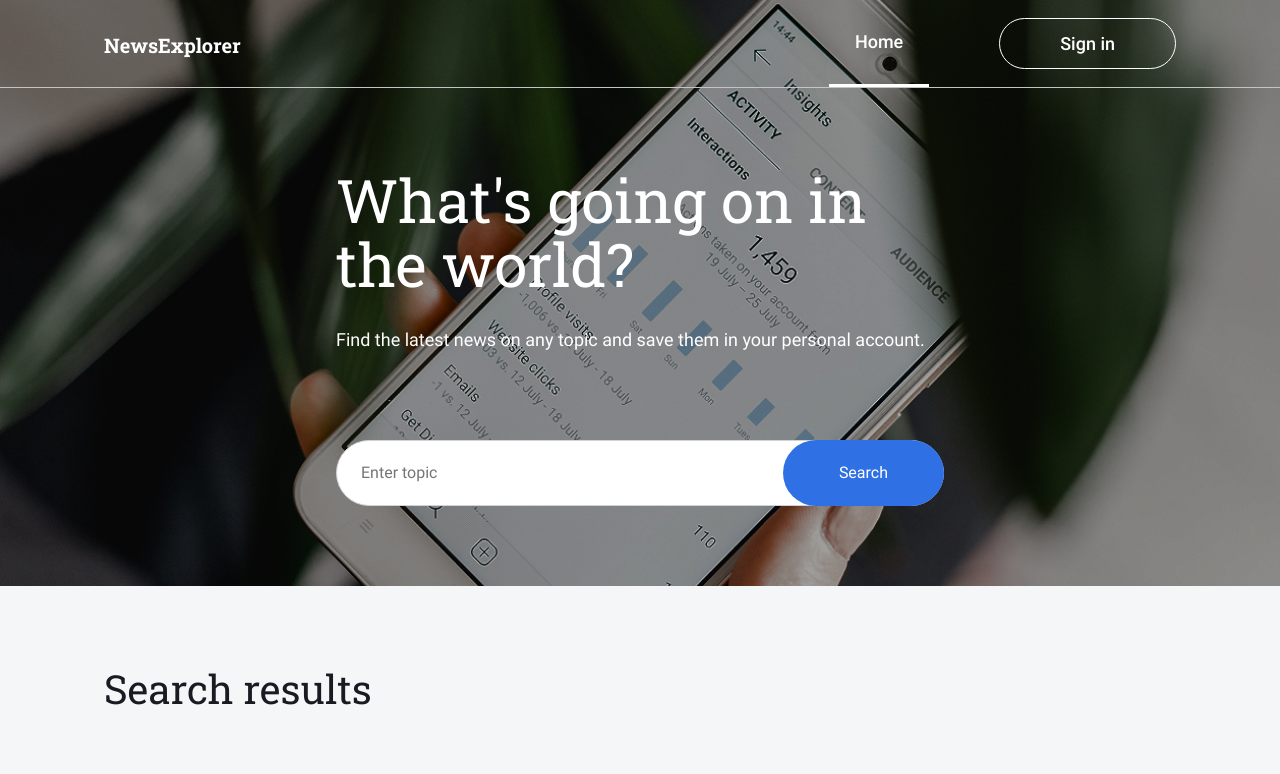
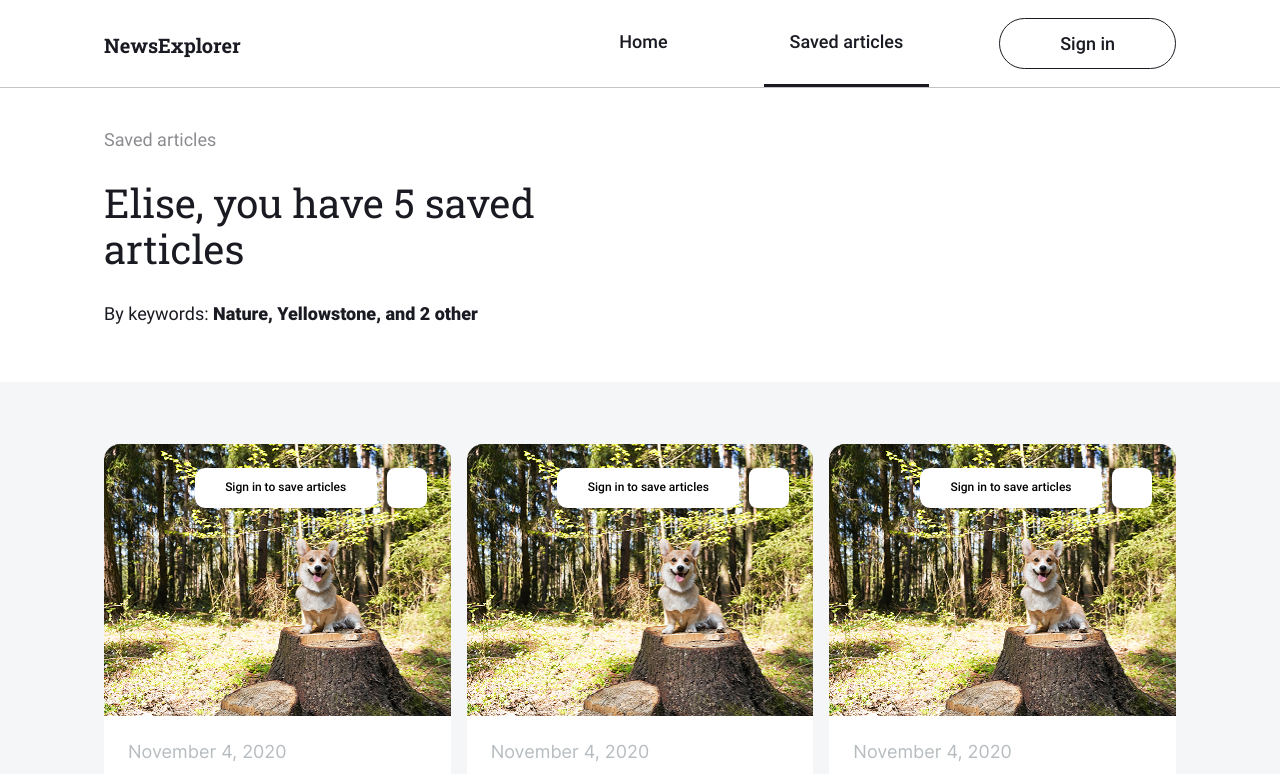
Before and after one commit to Julesdowork/se_project_news, a React (Vite) app: page /saved-news in a window 1280 px wide. Shown: the top 774 px of the page. Built offline with nearby package versions, Linux system fonts and the light colour scheme.

Commit message:
Add saved-news route, components, and styles

```diff
--- a/package.json
+++ b/package.json
@@ -11,7 +11,8 @@
   },
   "dependencies": {
     "react": "^18.3.1",
-    "react-dom": "^18.3.1"
+    "react-dom": "^18.3.1",
+    "react-router-dom": "^6.30.1"
   },
   "devDependencies": {
     "@types/react": "^18.3.3",
--- a/src/components/App/App.jsx
+++ b/src/components/App/App.jsx
@@ -1,10 +1,12 @@
 import { useState } from "react";
+import { useNavigate, Route, Routes } from "react-router-dom";
 
 import "./App.css";
 
 import Header from "../Header/Header";
 import Main from "../Main/Main";
 import About from "../About/About";
+import SavedNews from "../SavedNews/SavedNews";
 import Footer from "../Footer/Footer";
 import RegisterModal from "../RegisterModal/RegisterModal";
 import LoginModal from "../LoginModal/LoginModal";
@@ -13,12 +15,11 @@ import RegistrationSuccessModal from "../RegistrationSuccessModal/RegistrationSu
 function App() {
   return (
     <div className="page">
-      <div className="page__content">
-        <Header />
-        <Main />
-        <About />
-        <Footer />
-      </div>
+      <Routes>
+        <Route path="/" element={<Main />} />
+        <Route path="/saved-news" element={<SavedNews />} />
+      </Routes>
+      <Footer />
       <RegisterModal />
       <LoginModal />
       <RegistrationSuccessModal />
--- a/src/components/Main/Main.css
+++ b/src/components/Main/Main.css
@@ -6,7 +6,7 @@
 }
 
 .main__heading {
-  margin: 0;
+  margin: 0 0 64px;
   font-family: "Roboto Slab", Arial, Helvetica, sans-serif;
   font-weight: 400;
   font-size: 40px;
--- a/src/components/Main/Main.jsx
+++ b/src/components/Main/Main.jsx
@@ -1,9 +1,13 @@
 import "./Main.css";
+import Header from "../Header/Header";
 import NewsCardList from "../NewsCardList/NewsCardList";
 import Preloader from "../Preloader";
+import About from "../About/About";
 
 function Main() {
   return (
+    <div className="page__content">
+      <Header />
       <main className="main">
         <h2 className="main__heading">Search results</h2>
         <NewsCardList />
@@ -12,6 +16,8 @@ function Main() {
         </button>
         <Preloader />
       </main>
+      <About />
+    </div>
   );
 }
 
--- a/src/components/Navigation/Navigation.css
+++ b/src/components/Navigation/Navigation.css
@@ -4,6 +4,10 @@
   align-items: center;
   padding: 0 104px;
   border-bottom: 1px solid #c4c4c4;
+}
+
+.nav_white-bg {
+  box-shadow: 0 -1px 0 #D1D2D6;
 }
 
 .nav__title {
@@ -13,6 +17,10 @@
   font-size: 20px;
   line-height: 1.2;
   color: #fff;
+}
+
+.nav__title_black {
+  color: #1a1b22;
 }
 
 .nav__btn-group {
@@ -32,9 +40,29 @@
   color: #b6bcbf;
 }
 
+.nav__btn {
+  background-color: transparent;
+  border: 0;
+  font-family: Roboto, Arial, Helvetica, sans-serif;
+  font-weight: 500;
+  font-size: 18px;
+  line-height: 1.33;
+  padding: 30px 26px;
+  color: #b6bcbf;
+}
+
 .nav__btn_active {
   border-bottom: 3px solid #fff;
   color: #fff;
+}
+
+.nav__btn_active-black {
+  border-bottom: 3px solid #1a1b22;
+  color: #fff;
+}
+
+.nav__btn_black {
+  color: #1a1b22;
 }
 
 .nav__btn_disabled {
@@ -47,3 +75,16 @@
   color: #fff;
   padding: 13px 60px;
 }
+
+.nav__btn_signin-black {
+  border: 1px solid #1a1b22;
+  color: #1a1b22;
+}
+
+.nav_text_black {
+  color: #1a1b22;
+}
+
+.nav_border_black {
+  border-color: #1a1b22;
+}
--- a/src/components/Navigation/Navigation.jsx
+++ b/src/components/Navigation/Navigation.jsx
@@ -1,15 +1,33 @@
 import "./Navigation.css";
 
-function Navigation() {
+function Navigation({ isSavedNews }) {
   return (
-    <nav className="nav">
-      <p className="nav__title">NewsExplorer</p>
+    <nav className={`nav ${isSavedNews ? "nav_white-bg" : ""}`}>
+      <p className={`nav__title ${isSavedNews ? "nav_text_black" : ""}`}>
+        NewsExplorer
+      </p>
       <div className="nav__btn-group">
-        <button className="nav__btn nav__btn_active">Home</button>
-        <button className="nav__btn nav__btn_disabled">
+        <button
+          className={`nav__btn nav__btn_active ${
+            isSavedNews ? "nav_text_black" : ""
+          }`}
+        >
+          Home
+        </button>
+        <button
+          className={`nav__btn "nav__btn_disabled" ${
+            isSavedNews ? "nav__btn_active nav_text_black nav_border_black" : ""
+          }`}
+        >
           Saved articles
         </button>
-        <button className="nav__btn nav__btn_signin">Sign in</button>
+        <button
+          className={`nav__btn nav__btn_signin ${
+            isSavedNews ? "nav_text_black nav_border_black" : ""
+          }`}
+        >
+          Sign in
+        </button>
       </div>
     </nav>
   );
--- a/src/components/NewsCardList/NewsCardList.css
+++ b/src/components/NewsCardList/NewsCardList.css
@@ -1,5 +1,5 @@
 .news-card-list {
-  margin: 64px 0;
+  margin: 0 0;
   padding: 0;
   list-style-type: none;
   display: grid;
--- /dev/null
+++ b/src/components/SavedNews/SavedNews.css
@@ -0,0 +1,4 @@
+.saved-news {
+  padding: 62px 104px;
+  background-color: #f5f6f7;
+}
--- /dev/null
+++ b/src/components/SavedNews/SavedNews.jsx
@@ -0,0 +1,18 @@
+import "./SavedNews.css";
+import Navigation from "../Navigation/Navigation";
+import SavedNewsHeader from "../SavedNewsHeader";
+import NewsCardList from "../NewsCardList/NewsCardList";
+
+function SavedNews() {
+  return (
+    <div className="page__content">
+      <Navigation isSavedNews={true} />
+      <SavedNewsHeader />
+      <section className="saved-news">
+        <NewsCardList />
+      </section>
+    </div>
+  );
+}
+
+export default SavedNews;
--- /dev/null
+++ b/src/components/SavedNewsHeader.css
@@ -0,0 +1,31 @@
+.saved-news-header {
+  padding: 40px 104px 56px;
+}
+
+.saved-news-header__title {
+  font-family: Roboto, Arial, Helvetica, sans-serif;
+  font-weight: 400;
+  font-size: 18px;
+  line-height: 1.33;
+  color: #1a1b22;
+  opacity: 0.5;
+  margin: 0 0 28px;
+}
+
+.saved-news-header__saved-count {
+  font-family: "Roboto Slab", Arial, Helvetica, sans-serif;
+  font-weight: 400;
+  font-size: 40px;
+  line-height: 1.15;
+  color: #1a1b22;
+  max-width: 530px;
+  margin: 0 0 30px;
+}
+
+.saved-news-header__keywords {
+  font-family: Roboto, Arial, Helvetica, sans-serif;
+  font-size: 18px;
+  line-height: 1.33;
+  color: #1a1b22;
+  margin: 0;
+}
--- /dev/null
+++ b/src/components/SavedNewsHeader.jsx
@@ -0,0 +1,17 @@
+import "./SavedNewsHeader.css";
+
+function SavedNewsHeader() {
+  return (
+    <header className="saved-news-header">
+      <h1 className="saved-news-header__title">Saved articles</h1>
+      <h2 className="saved-news-header__saved-count">
+        Elise, you have 5 saved articles
+      </h2>
+      <p className="saved-news-header__keywords">
+        By keywords: <b>Nature, Yellowstone, and 2 other</b>
+      </p>
+    </header>
+  );
+}
+
+export default SavedNewsHeader;
--- a/src/main.jsx
+++ b/src/main.jsx
@@ -1,10 +1,14 @@
-import React from 'react'
-import ReactDOM from 'react-dom/client'
-import App from './components/App/App'
-import './index.css'
+import React from "react";
+import ReactDOM from "react-dom/client";
+import { BrowserRouter } from "react-router-dom";
 
-ReactDOM.createRoot(document.getElementById('root')).render(
+import App from "./components/App/App";
+import "./index.css";
+
+ReactDOM.createRoot(document.getElementById("root")).render(
   <React.StrictMode>
-    <App />
-  </React.StrictMode>,
-)
+    <BrowserRouter>
+      <App />
+    </BrowserRouter>
+  </React.StrictMode>
+);
```
Also changed, not shown: 1 other file (tests, documents, lock files or other folders). Lines whose indentation alone changed are shown as unchanged.
